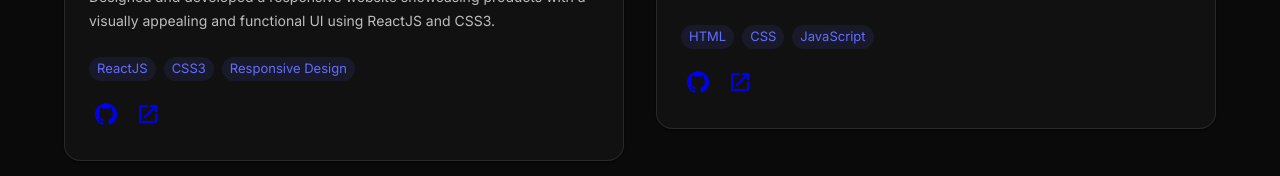
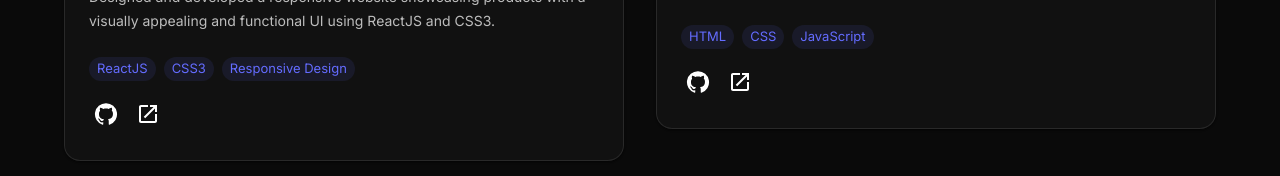
Before and after one commit to Bharatdev1/myportfolio, a React (Vite) app: page / in a window 1280 px wide. Shown: the part 2817-2993 px from the top of the page. Built offline with nearby package versions, Linux system fonts and the light colour scheme.

Commit message:
Update ProjectCard.jsx

```diff
--- a/src/components/Projects/ProjectCard.jsx
+++ b/src/components/Projects/ProjectCard.jsx
@@ -72,10 +72,10 @@ const ProjectCard = ({ title, description, image, technologies,link,githublink }
           </Box>
           <Box sx={{ display: 'flex', gap: 1 }}>
             <IconButton size="small" sx={{ color: 'grey.400' }}>
-              <a target='blank' href={githublink}><GitHub /></a>
+              <a target='blank' href={githublink}><GitHub sx={{ color: 'white' }}/></a>
             </IconButton>
             <IconButton size="small" sx={{ color: 'grey.400' }}>
-             <a target='blank' href={link}> <Launch /></a>
+             <a target='blank' href={link}> <Launch sx={{ color: 'white' }}/></a>
             </IconButton>
           </Box>
         </CardContent>
```
